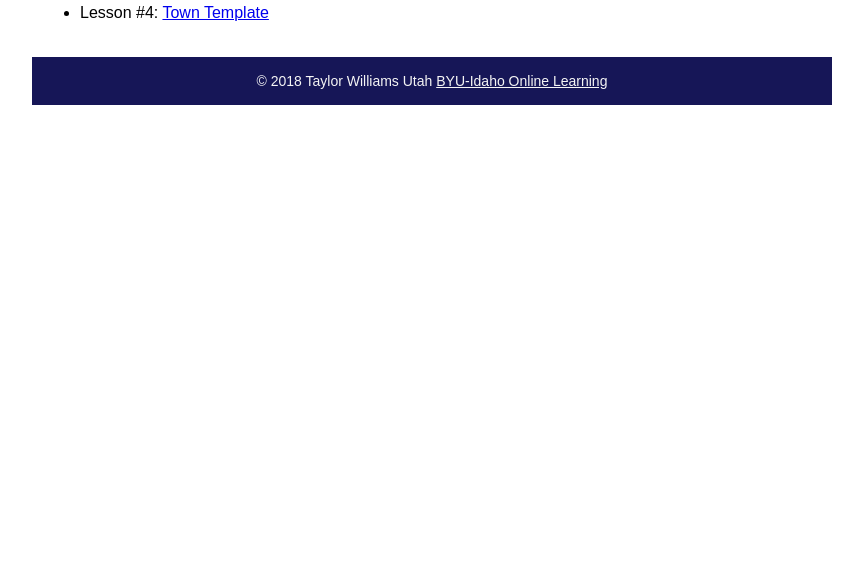
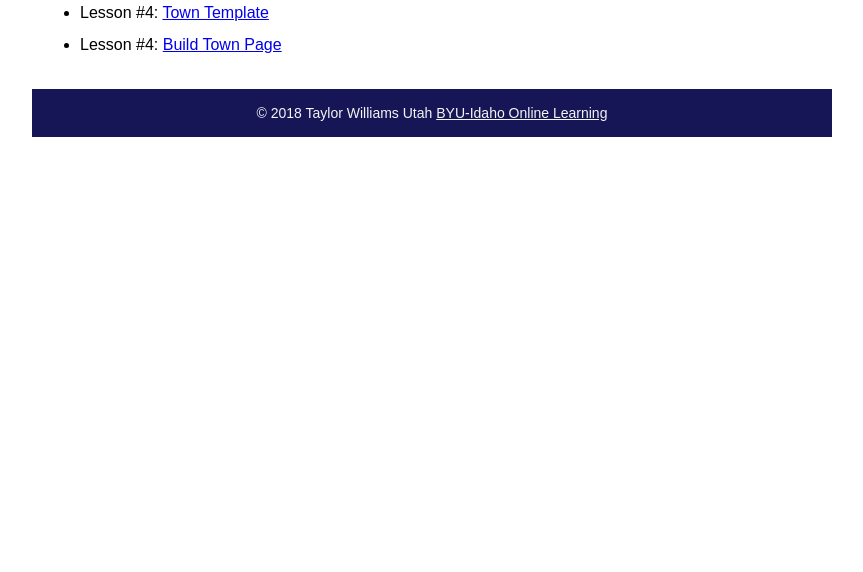
Before and after one commit to TaylorWilliams90/cit230, a plain HTML site: page index.html in a window 1280 px wide. Shown: the part 228-800 px from the top of the page, without its empty margins (208-1071 px from the left). Drawn offline with Linux system fonts and the light colour scheme.

Commit message:
Update index.html

```diff
--- a/index.html
+++ b/index.html
@@ -25,6 +25,7 @@
         <li>Lesson #3: <a href="assignments/lesson-3/fixedhtml.html">HTML Markup Validation</a></li>
         <li>Lesson #4: <a href="assignments/lesson-4/StiePlanTaylorWilliams230.pdf">Weather Site Plan</a></li>
         <li>Lesson #4: <a href="assignments/lesson-4/town-template.html">Town Template</a></li>
+        <li>Lesson #4: <a href="assignments/lesson-5/perston-5.html">Build Town Page</a></li>
       </ul>
 </main>
 <footer>
```
